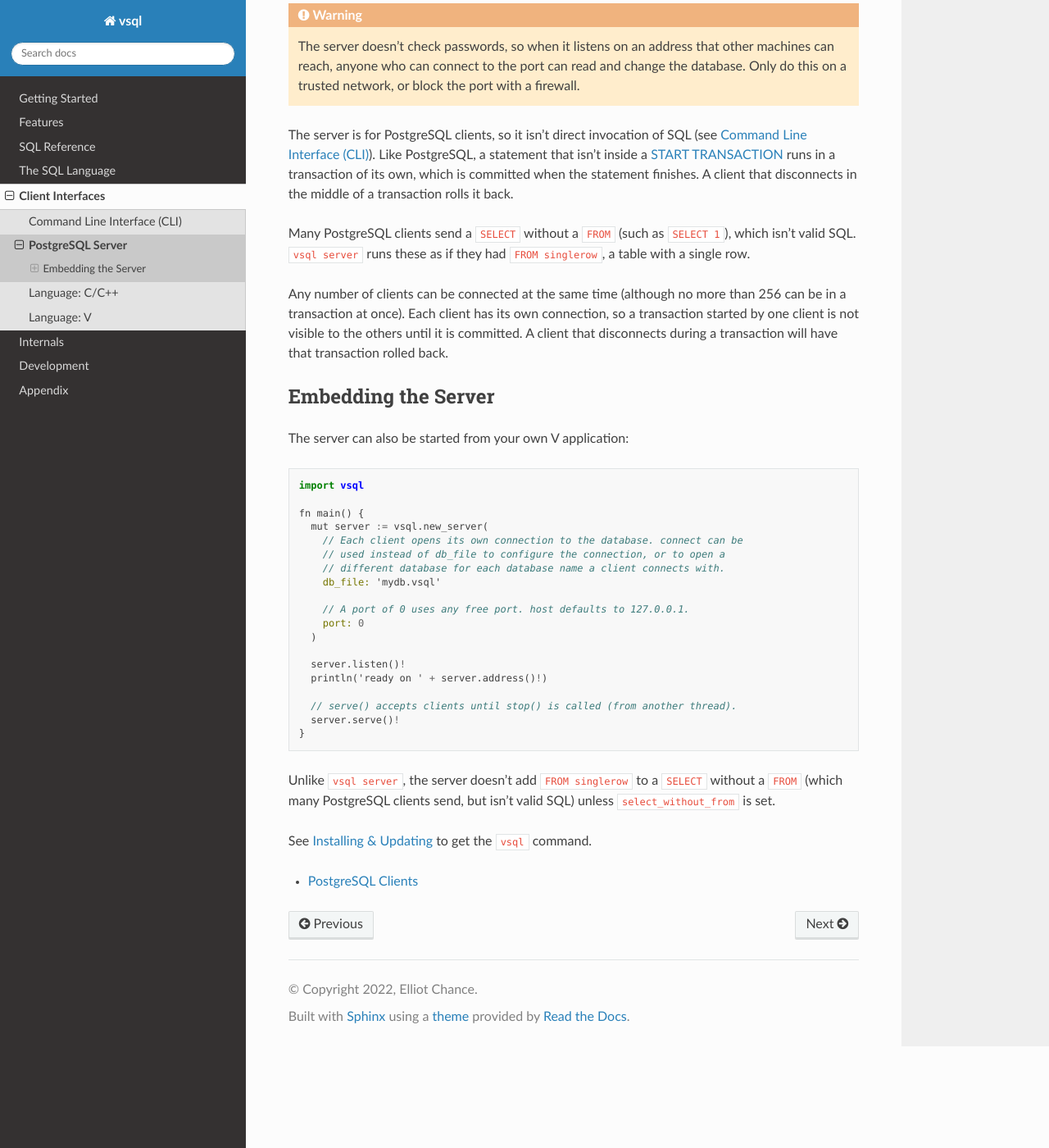
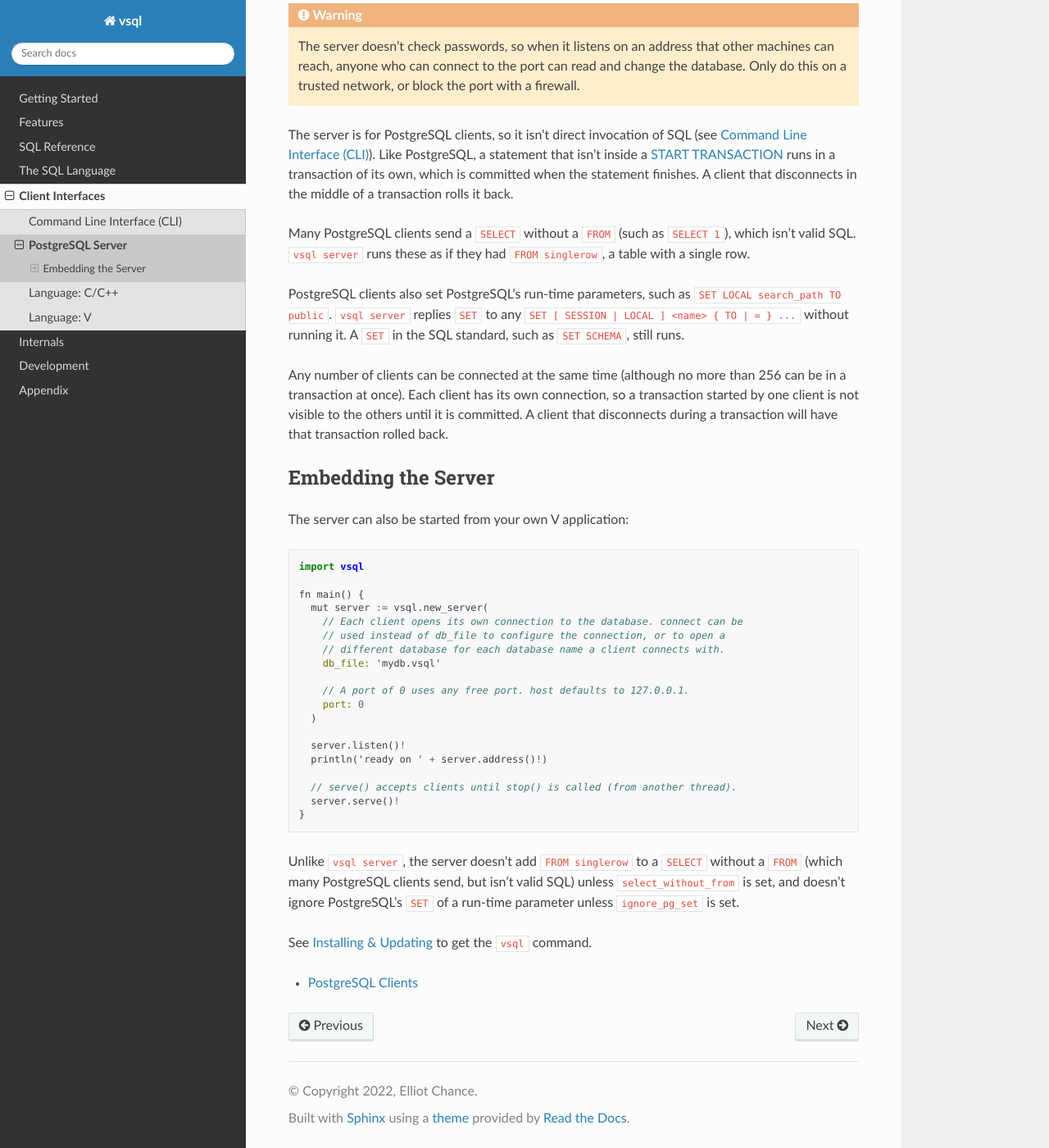
Before and after one commit to elliotchance/vsql, a Sphinx documentation site: the page built from docs/server.rst, in a window 1280 px wide and 1400 px high, scrolled down 662 px. Shown: the whole window at 82% size. Built offline with Sphinx 7.4.7 and the Read the Docs theme 3.1.0, drawn with Linux system fonts in a browser that asks for light colours.

Commit message:
server: Ignore PostgreSQL SET of run-time parameters (#1462)
PostgreSQL clients such as TablePlus send "SET LOCAL search_path TO ..."
when they connect, which is a syntax error in vsql, so they can't connect.
The new ignore_pg_set server option (on for "vsql server") replies "SET" to
SET [ SESSION | LOCAL ] <name> { TO | = } ... without running it. The name
is never a keyword, so a SET in the SQL standard (such as SET SCHEMA) still
runs.

Co-authored-by: Claude Opus 5.5 <noreply@anthropic.com>

```diff
--- a/docs/server.rst
+++ b/docs/server.rst
@@ -44,6 +44,11 @@ Many PostgreSQL clients send a ``SELECT`` without a ``FROM`` (such as
 ``SELECT 1``), which isn't valid SQL. ``vsql server`` runs these as if they had
 ``FROM singlerow``, a table with a single row.
 
+PostgreSQL clients also set PostgreSQL's run-time parameters, such as
+``SET LOCAL search_path TO public``. ``vsql server`` replies ``SET`` to any
+``SET [ SESSION | LOCAL ] <name> { TO | = } ...`` without running it. A ``SET``
+in the SQL standard, such as ``SET SCHEMA``, still runs.
+
 Any number of clients can be connected at the same time (although no more than
 256 can be in a transaction at once). Each client has its own
 connection, so a transaction started by one client is not visible to the others
@@ -79,7 +84,8 @@ The server can also be started from your own V application:
 
 Unlike ``vsql server``, the server doesn't add ``FROM singlerow`` to a ``SELECT``
 without a ``FROM`` (which many PostgreSQL clients send, but isn't valid SQL)
-unless ``select_without_from`` is set.
+unless ``select_without_from`` is set, and doesn't ignore PostgreSQL's ``SET``
+of a run-time parameter unless ``ignore_pg_set`` is set.
 
 See :doc:`install` to get the ``vsql`` command.
 
--- a/docs/v-client-library-docs.rst
+++ b/docs/v-client-library-docs.rst
@@ -1249,6 +1249,11 @@ struct ServerOptions
    	// but no FROM, which isn't valid SQL but is sent by many PostgreSQL clients.
    	// The singlerow table is created if it doesn't exist.
    	select_without_from bool
+   	// ignore_pg_set replies "SET" to a PostgreSQL SET of a run-time parameter,
+   	// such as "SET LOCAL search_path TO public", without running it. These
+   	// aren't valid SQL but are sent by many PostgreSQL clients. A SET of
+   	// anything in the SQL standard (such as SET SCHEMA) still runs.
+   	ignore_pg_set bool
    }
 
 
```
Also changed, not shown: 3 other files.
